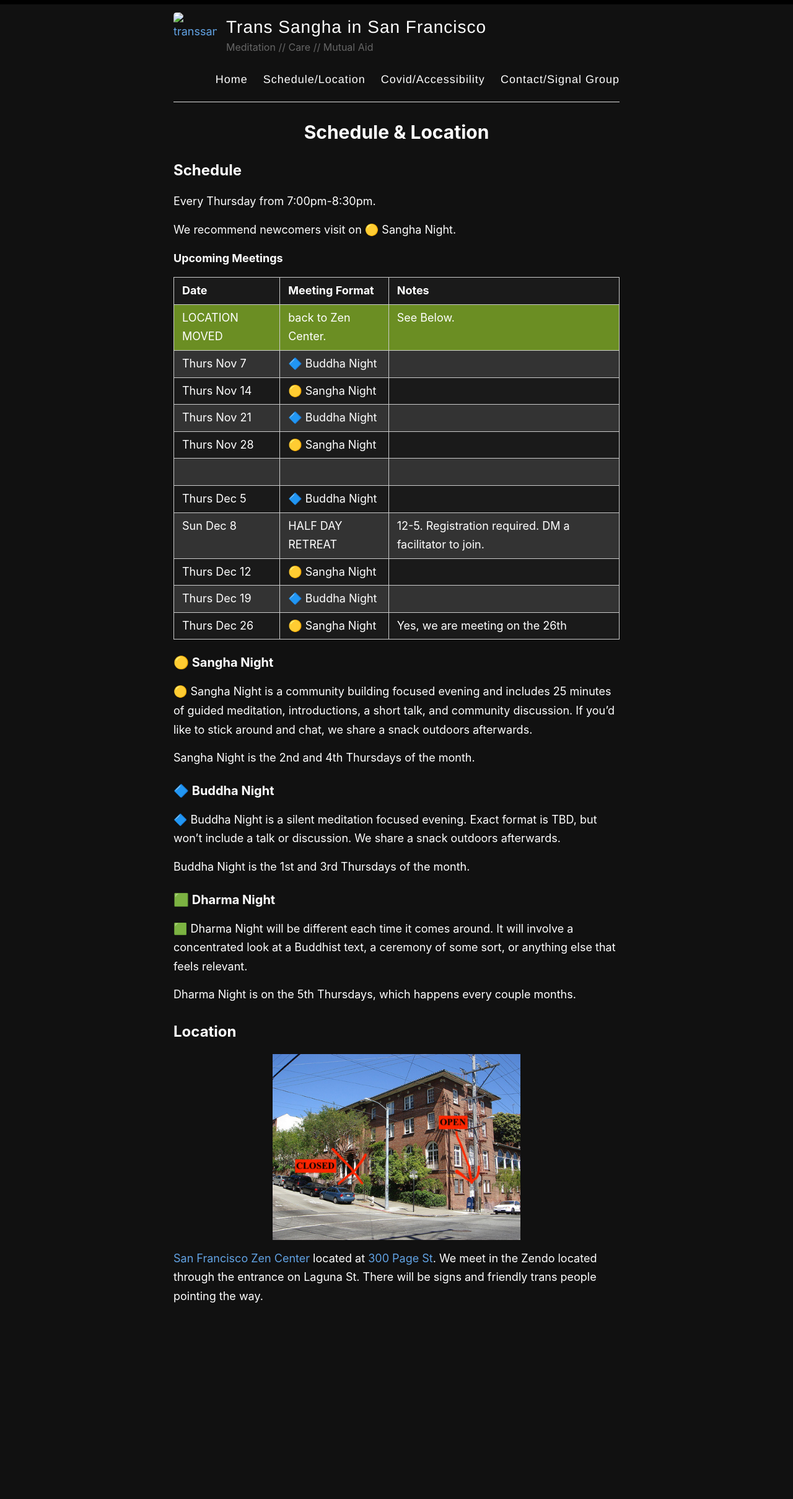
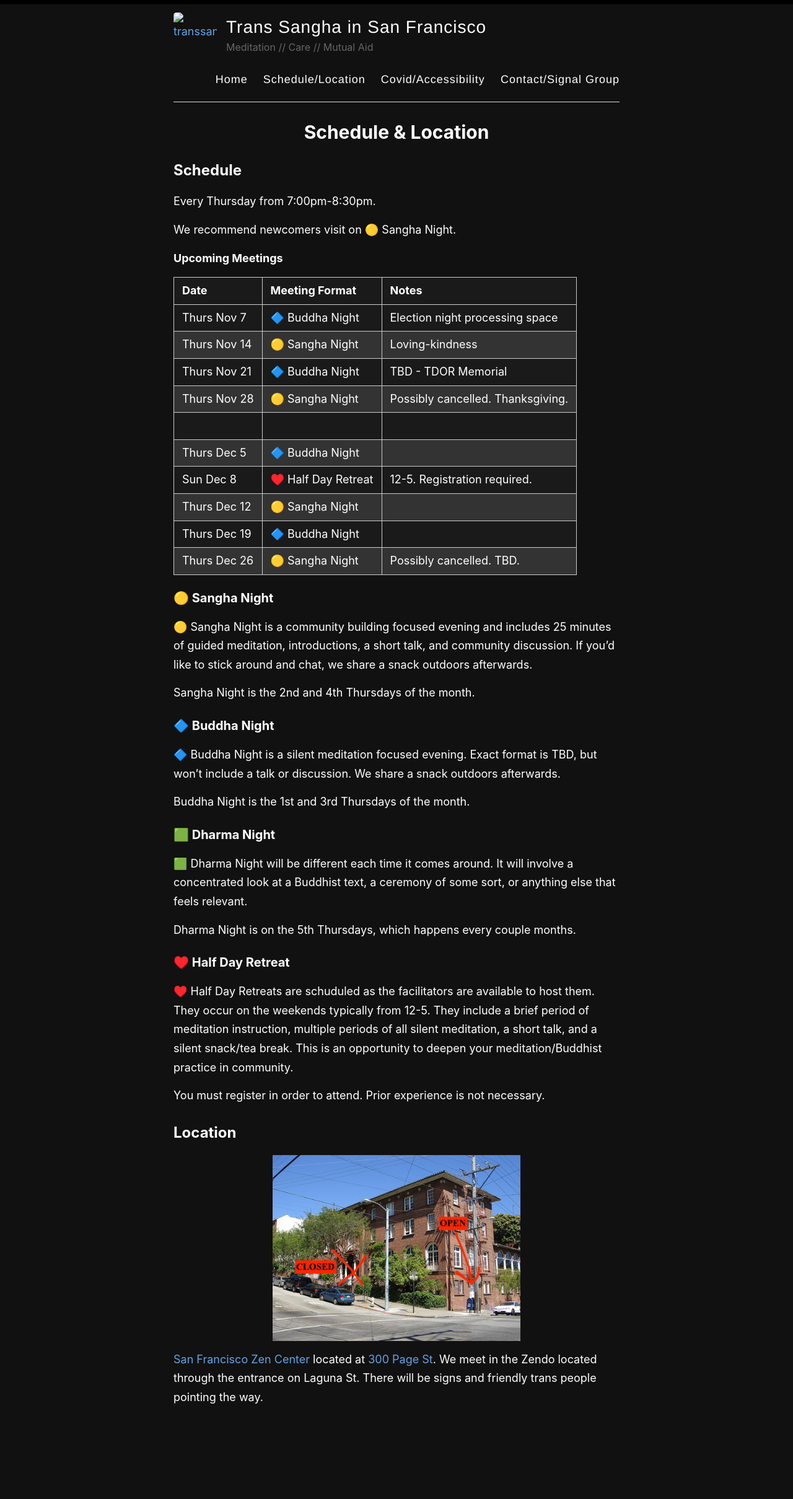
Before and after one commit to rykener/transsangha, a Jekyll site: the page built from _pages/schedule.md, in a window 1280 px wide. Shown: the whole page at 62% size. Built offline with Jekyll 4.4.1, drawn with Linux system fonts in a browser that asks for light colours; before the commit the page ends 2257 px from its top, so only the background shows below that.

Commit message:
modify schedule

```diff
--- a/_pages/schedule.md
+++ b/_pages/schedule.md
@@ -16,17 +16,16 @@ We recommend newcomers visit on 🟡 Sangha Night.
 
 | Date           | Meeting Format  | Notes |
 |----------------|-----------------|-------|
-| LOCATION MOVED | back to Zen Center. | See Below. |
-| Thurs Nov 7    | 🔷 Buddha Night |
-| Thurs Nov 14   | 🟡 Sangha Night |
-| Thurs Nov 21   | 🔷 Buddha Night |
-| Thurs Nov 28   | 🟡 Sangha Night |
+| Thurs Nov 7    | 🔷 Buddha Night | Election night processing space
+| Thurs Nov 14   | 🟡 Sangha Night | Loving-kindness
+| Thurs Nov 21   | 🔷 Buddha Night | TBD - TDOR Memorial
+| Thurs Nov 28   | 🟡 Sangha Night | Possibly cancelled. Thanksgiving.
 | | |
 | Thurs Dec 5    | 🔷 Buddha Night |
-| Sun Dec 8      | HALF DAY RETREAT| 12-5. Registration required. DM a facilitator to join.
+| Sun Dec 8      | ♥️ Half Day Retreat | 12-5. Registration required.
 | Thurs Dec 12   | 🟡 Sangha Night |
 | Thurs Dec 19   | 🔷 Buddha Night |
-| Thurs Dec 26   | 🟡 Sangha Night | Yes, we are meeting on the 26th
+| Thurs Dec 26   | 🟡 Sangha Night | Possibly cancelled. TBD.
 
 
 ### 🟡 Sangha Night
@@ -49,6 +48,13 @@ Buddha Night is the 1st and 3rd Thursdays of the month.
 
 Dharma Night is on the 5th Thursdays, which happens every couple months.
 
+### ♥️ Half Day Retreat
+
+♥️ Half Day Retreats are schuduled as the facilitators are available to host them. They occur on the weekends typically from 12-5. They include a brief period of meditation instruction, multiple periods of all silent meditation, a short talk, and a silent snack/tea break. This is an opportunity to deepen your meditation/Buddhist practice in community.
+
+You must register in order to attend. Prior experience is not necessary.
+
+
 
 ## Location
 
--- a/assets/style.scss
+++ b/assets/style.scss
@@ -36,8 +36,8 @@
 
 // div.special_table + table tr:nth-child(even) {background: #C29B0C}
 // div.special_table + table tr:nth-child(odd) {background: #C29B0C}
-// div.special_table + table tr:nth-child(8) {background: #6b8e23}
-div.special_table + table tr:nth-child(1) {background: #6b8e23}
+// div.special_table + table tr:nth-child(7) {background: #6b8e23}
+// div.special_table + table tr:nth-child(1) {background: #6b8e23}
 
 
 /**************/
```
Also changed, not shown: _pages/index.md (+2 -1 lines), _pages/palestine.md (added, +16 -0 lines).
